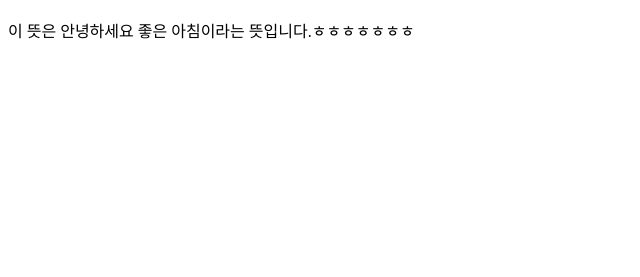
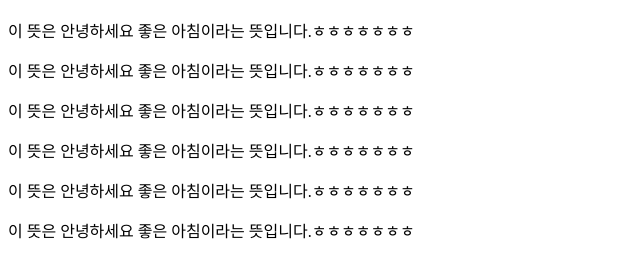
Before and after one commit to Atlantissss/second_git, a plain HTML site: page index.html in a window 1280 px wide. Shown: the part 57-334 px from the top of the page, without its empty margins (0-640 px from the left). Drawn offline with Linux system fonts and the light colour scheme.

```diff
--- a/index.html
+++ b/index.html
@@ -6,5 +6,10 @@
 <body>
 <h1>하이 헬로 굿모닝</h1>
 <p>이 뜻은 안녕하세요 좋은 아침이라는 뜻입니다.ㅎㅎㅎㅎㅎㅎㅎ
+<p>이 뜻은 안녕하세요 좋은 아침이라는 뜻입니다.ㅎㅎㅎㅎㅎㅎㅎ
+<p>이 뜻은 안녕하세요 좋은 아침이라는 뜻입니다.ㅎㅎㅎㅎㅎㅎㅎ
+<p>이 뜻은 안녕하세요 좋은 아침이라는 뜻입니다.ㅎㅎㅎㅎㅎㅎㅎ
+<p>이 뜻은 안녕하세요 좋은 아침이라는 뜻입니다.ㅎㅎㅎㅎㅎㅎㅎ
+<p>이 뜻은 안녕하세요 좋은 아침이라는 뜻입니다.ㅎㅎㅎㅎㅎㅎㅎ
 </body>
 </html>
```
Also changed, not shown: texts/introduce.txt (added).
